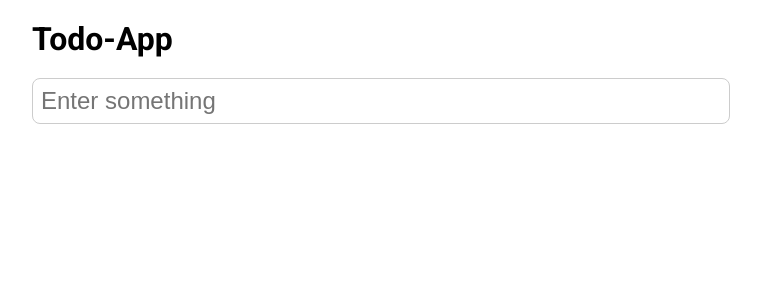
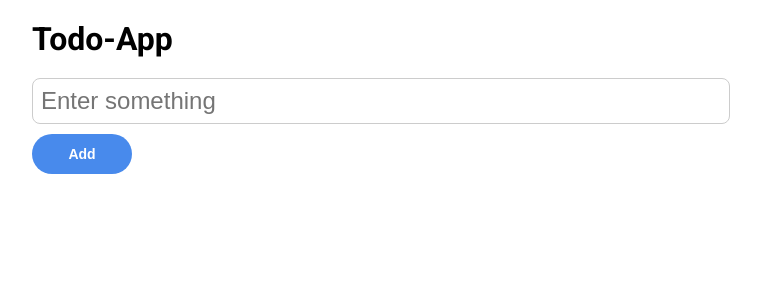
Before and after one commit to romiyadangol/TodoApp, a React (Vite) app: page / in a window 1280 px wide. Shown: the top 300 px of the page, without its empty margins (258-1019 px from the left). Built offline with nearby package versions, Linux system fonts and the light colour scheme; a web font is replaced by a local one.

Commit message:
Added add-btn

```diff
--- a/src/App.jsx
+++ b/src/App.jsx
@@ -2,6 +2,7 @@ import React from 'react'
 import Header from './components/Header';
 import Input from './components/Input';
 import './assets/css/index.css';
+import Button from './components/Button';
 
 
 class App extends React.Component{
@@ -11,7 +12,7 @@ class App extends React.Component{
         <Header title="Todo-App"/>
         <Input name="todo"/>
         {/* <Input  required={true} placeholder={"Enter your Email"} name="email"/> */}
-
+        <Button name="Add-btn" title="Add" disabled={true}/>
       </div>
     );
   }
--- /dev/null
+++ b/src/assets/css/components/button.css
@@ -0,0 +1,11 @@
+.btn{
+    width: 100px;
+    height: 40px;
+    border-radius: 30px;
+    border: none;
+    cursor: pointer;
+    background-color: #488aec;
+    color: #ffffff;
+    font-size: 14px;
+    font-weight: 600;
+}
--- /dev/null
+++ b/src/components/Button.jsx
@@ -0,0 +1,22 @@
+import React from 'react'
+import '../assets/css/components/button.css'
+
+class Button extends React.Component{
+    constructor(props){
+        super(props);
+    }
+    render(){
+        return(
+            <div>
+                <button className='btn'
+                name={this.props.name}
+                disabled={this.props.disabled}
+                onClick={()=>{
+                console.log("Clicked");
+                }}>
+                {this.props.title || "button"}</button>
+            </div>
+        );
+    }
+}
+export default Button;
```
